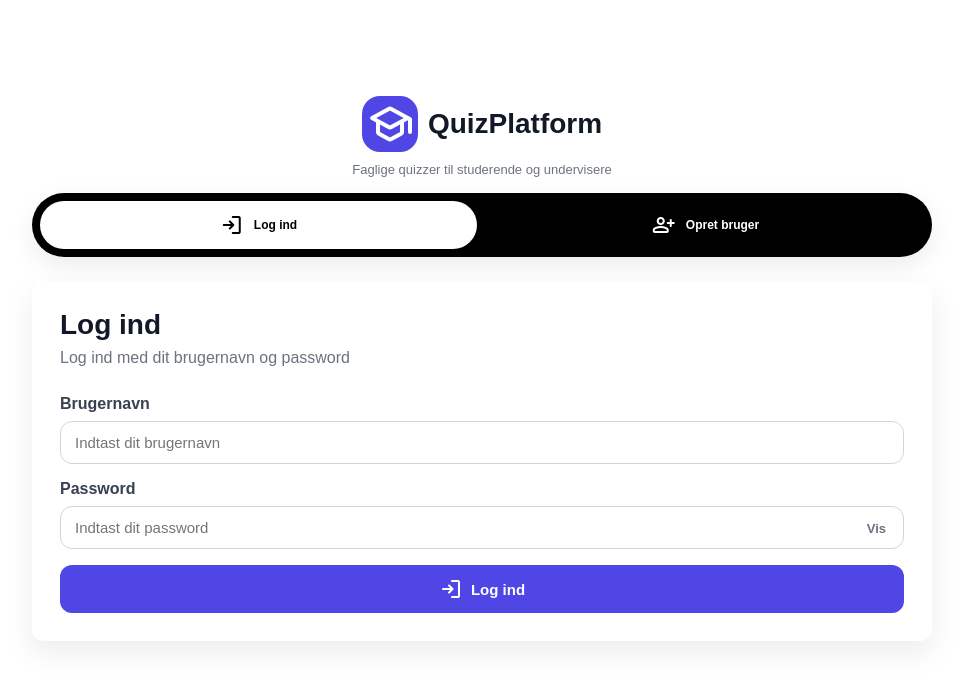
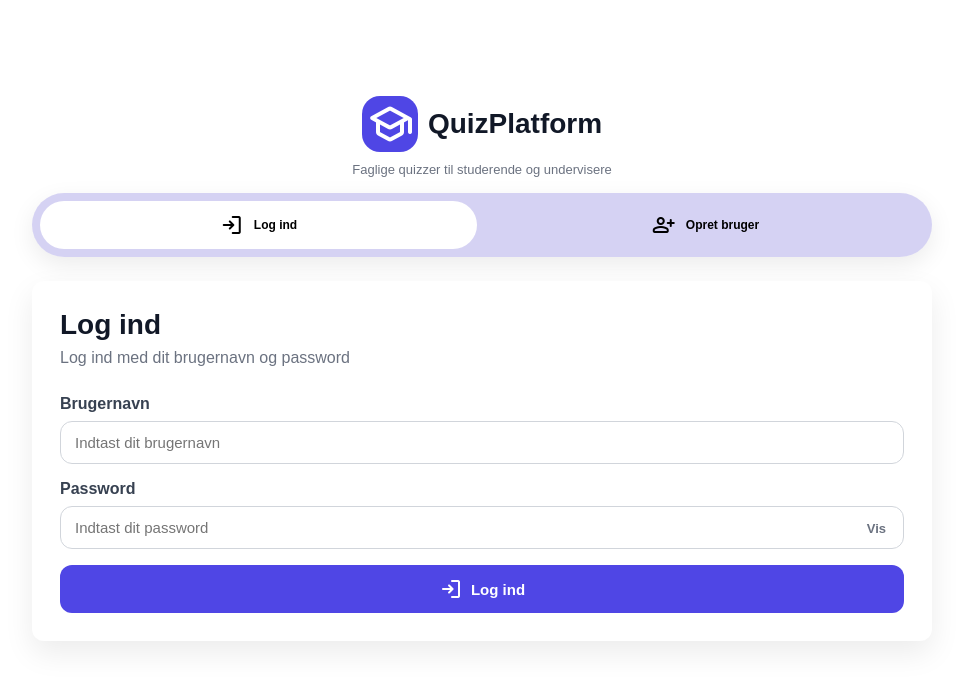
Before and after one commit to Amalieandreasen/projekt2-sem2, a Vue app in the folder frontend/vue-project/: page / in a window 1280 px wide. Shown: the top 686 px of the page, without its empty margins (158-1121 px from the left). Built offline with nearby package versions, Linux system fonts and the light colour scheme.

Commit message:
Color changes

```diff
--- a/frontend/vue-project/src/assets/base.css
+++ b/frontend/vue-project/src/assets/base.css
@@ -23,8 +23,7 @@
   /* SURFACE */
   --color-surface: #ffffff;
   --color-surface-muted: #f9fafb;
-  --color-surface-dark: #000000;
-  --color-surface-dark-hover: rgb(147, 147, 147);
+  --color-surface-dark: #4438ca39;
 
   /* BORDER */
   --color-border: #d1d5db;
--- a/frontend/vue-project/src/components/auth/AuthTabs.vue
+++ b/frontend/vue-project/src/components/auth/AuthTabs.vue
@@ -57,7 +57,7 @@ function setTab(tab) {
   cursor: pointer;
   font-size: var(--text-xs);
   font-weight: var(--font-weight-semibold);
-  color: var(--color-white);
+  color: var(--color-black);
   transition: var(--transition-fast);
   display: flex;
   align-items: center;
@@ -66,7 +66,7 @@ function setTab(tab) {
 }
 
 .tab-button:hover {
-  background: var(--color-surface-dark-hover);
+  background: var( --color-primary-hover);
   color: var(--color-white);
 }
 
```
